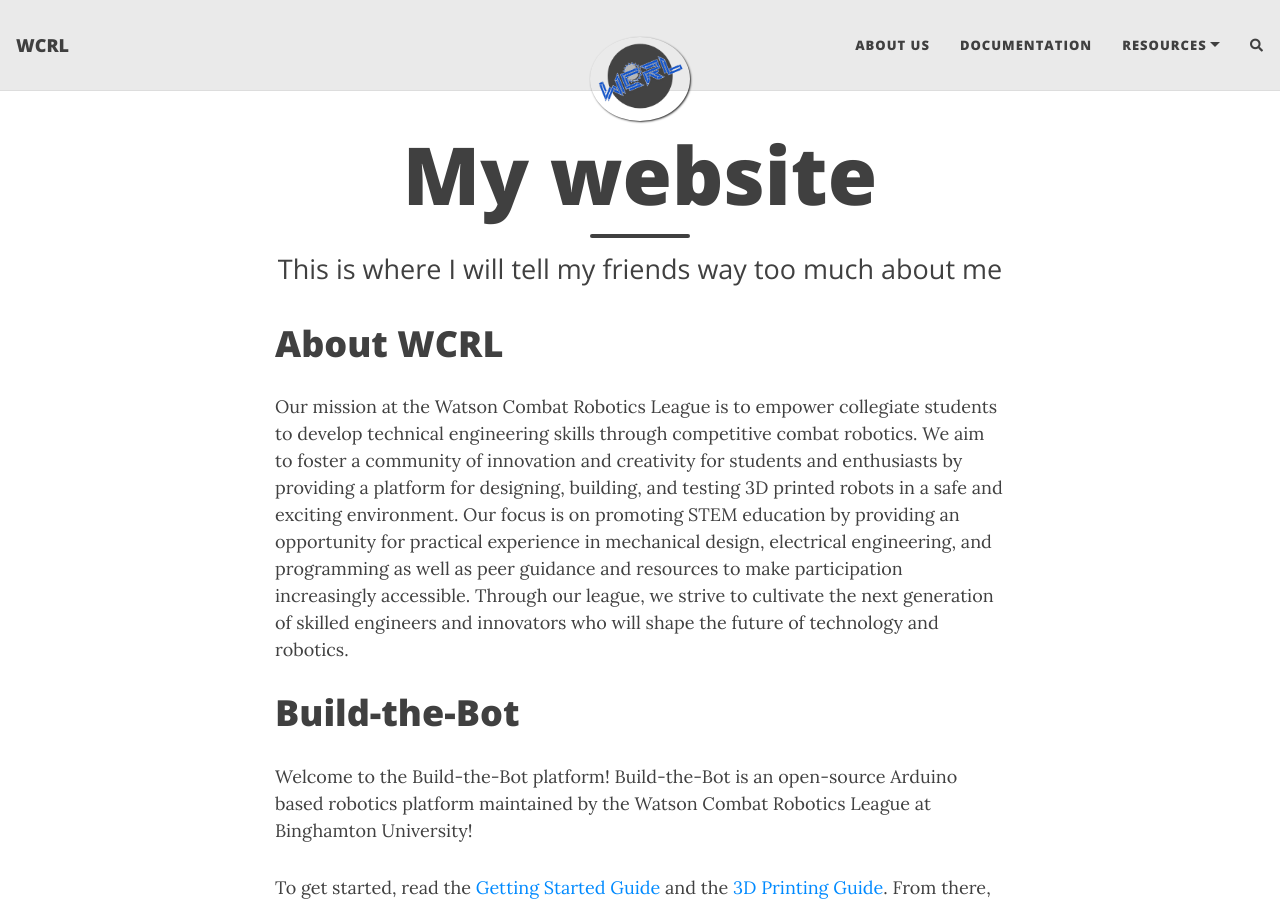
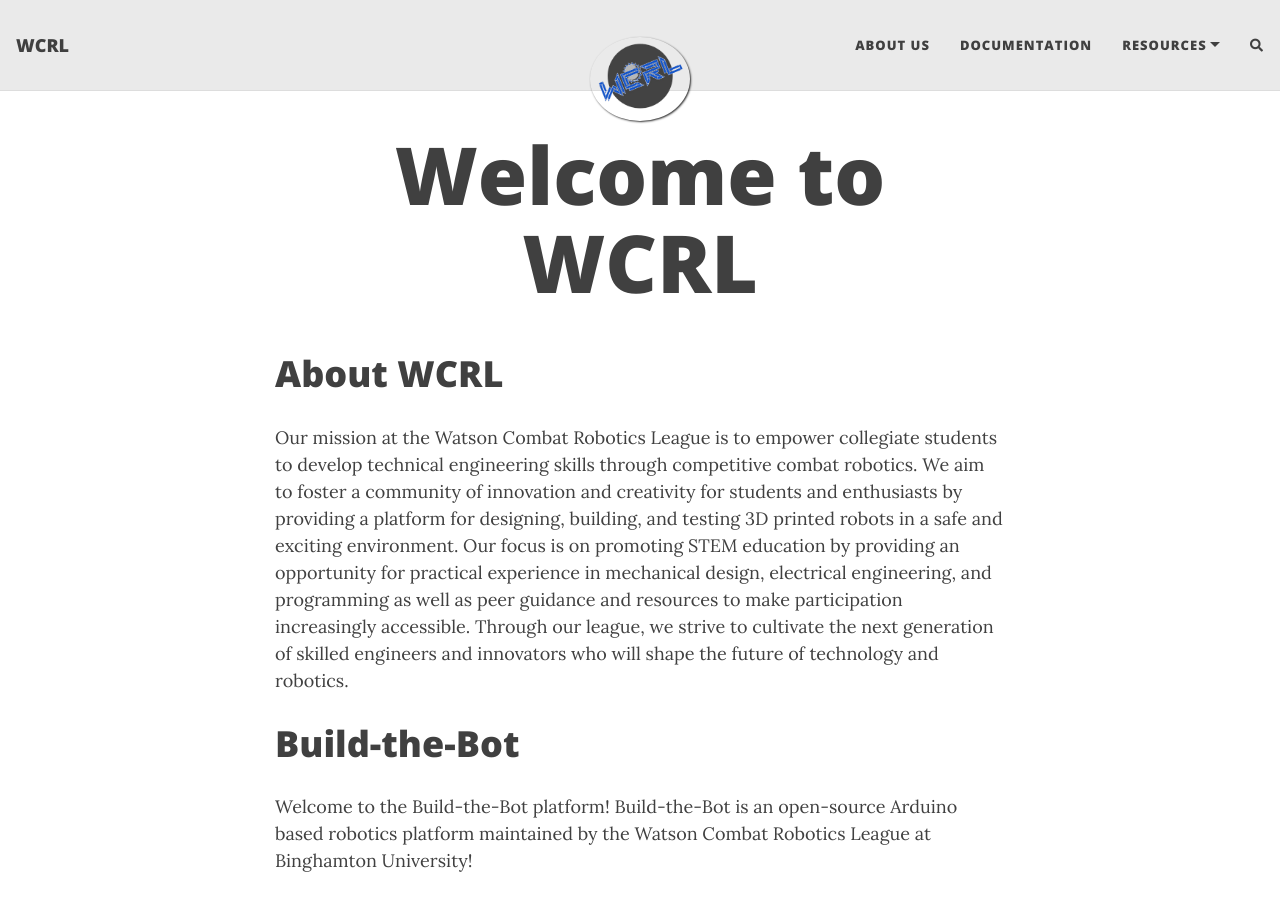
Before and after one commit to wcrl/wcrl.github.io, a Jekyll site: the page built from index.md, in a window 1280 px wide and 900 px high. Built offline with Jekyll 4.4.1, drawn with Linux system fonts in a browser that asks for light colours; nearby versions of some CDN libraries; comment, search, counter and statistics services are not loaded.

Commit message:
updated text

```diff
--- a/index.md
+++ b/index.md
@@ -1,7 +1,6 @@
 ---
 layout: home
-title: My website
-subtitle: This is where I will tell my friends way too much about me
+title: Welcome to WCRL
 ---
 
 # About WCRL
```
